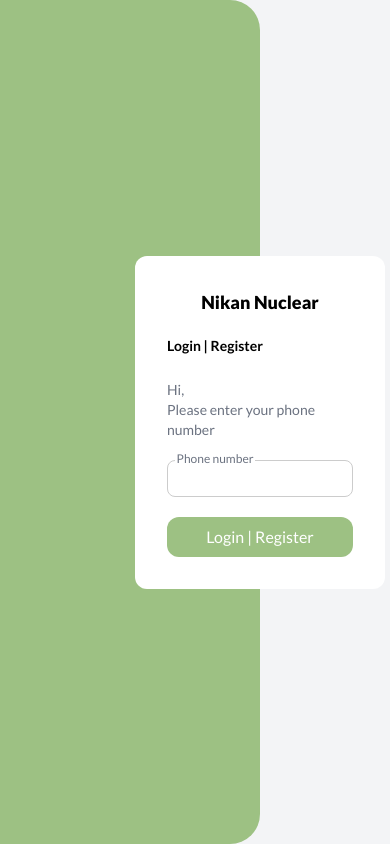
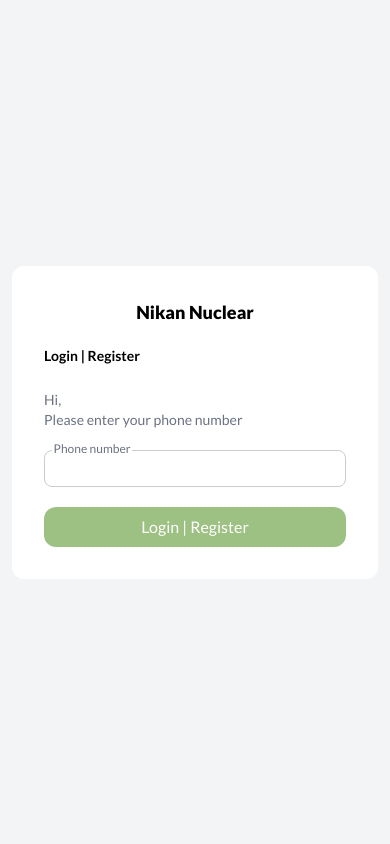
Before and after one commit to hadiraz/doctor-appointment, a Next.js app: page /login in a window 390 px wide. Built offline with nearby package versions, Linux system fonts and the light colour scheme.

Commit message:
login responsive completed

```diff
--- a/pages/login.tsx
+++ b/pages/login.tsx
@@ -1,15 +1,22 @@
 import { glassStyle } from "@/public/styles/style";
+import Image from "next/image";
 import React from "react";
 import styled from "styled-components";
-
-const Input = styled.input`
-
-`;
+import Doctor from "@/public/assets/images/doctor-login-min.png";
+const Input = styled.input``;
 const Login = () => {
   return (
-    <section className="flex w-full h-screen relative items-center justify-between bg-gray-100">
-      <div className="flex w-2/3 justify-end items-center relative h-full bg-primary rounded-tr-[30px] rounded-br-[30px]">
-        <form className="flex min-w-[250px] w-2/5 flex-col absolute translate-x-1/2 rounded-xl p-8 bg-white">
+    <section className="flex w-full h-screen relative items-center justify-center md:justify-between bg-gray-100">
+      <div className="hidden md:flex w-2/3 items-center relative h-full bg-primary rounded-tr-[30px] rounded-br-[30px]">
+        <div className="flex flex-col w-full items-center ml-4 mr-20">
+          <div className="flex flex-col w-full">
+            <h3 className="text-center font-extrabold text-3xl text-white mb-5">Welcome to Login page</h3>
+          </div>
+          <Image src={Doctor} alt="Image" width={200} height={200} />
+        </div>
+
+      </div>
+        <form className="flex min-w-[250px] max-w-[400px] w-full mx-3 md:w-1/3 flex-col md:-translate-x-1/2 rounded-xl p-8 bg-white">
           <h4 className="font-extrabold text-lg w-full text-center mb-5">
             Nikan Nuclear
           </h4>
@@ -32,11 +39,13 @@ const Login = () => {
               Phone number
             </label>
           </div>
-          <button type="submit" className="w-full rounded-xl bg-primary text-white py-2 px-3 mt-5 shadow-lg shadow-[#]">
+          <button
+            type="submit"
+            className="w-full rounded-xl bg-primary text-white py-2 px-3 mt-5 shadow-lg shadow-[#]"
+          >
             Login | Register
           </button>
         </form>
-      </div>
     </section>
   );
 };
```
